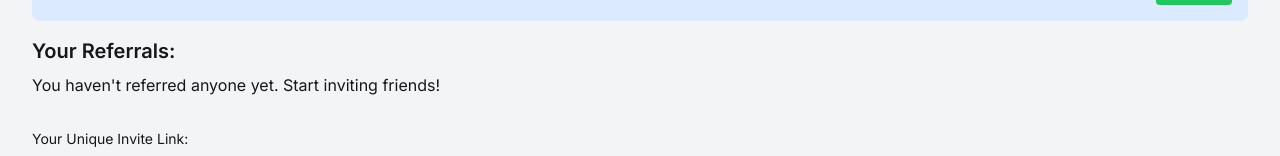
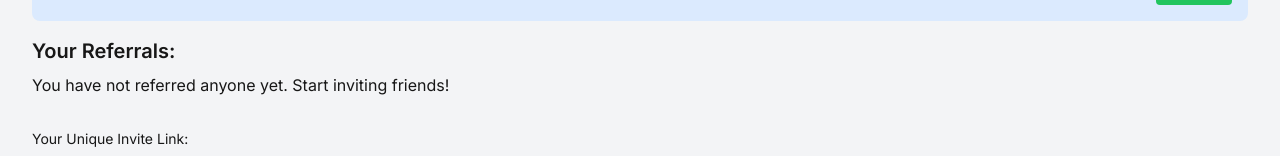
Before and after one commit to Stanley19990/gold-stater-app, a Next.js app: page / in a window 1280 px wide. Both pictures are taken after a click on the button "Referrals". Shown: the part 239-395 px from the top of the page. Built offline with nearby package versions, Linux system fonts and the light colour scheme.

Commit message:
Implemented Wallet, Profile, and Referrals sections, updated Gold Stater app and Supabase rules

```diff
--- a/src/app/page.tsx
+++ b/src/app/page.tsx
@@ -208,7 +208,7 @@ export default function GoldStaterApp() {
                 ))}
               </ul>
             ) : (
-              <p className="mb-4">You haven't referred anyone yet. Start inviting friends!</p>
+              <p className="mb-4">You have not referred anyone yet. Start inviting friends!</p>
             )}
 
             <div className="mt-8">
```
